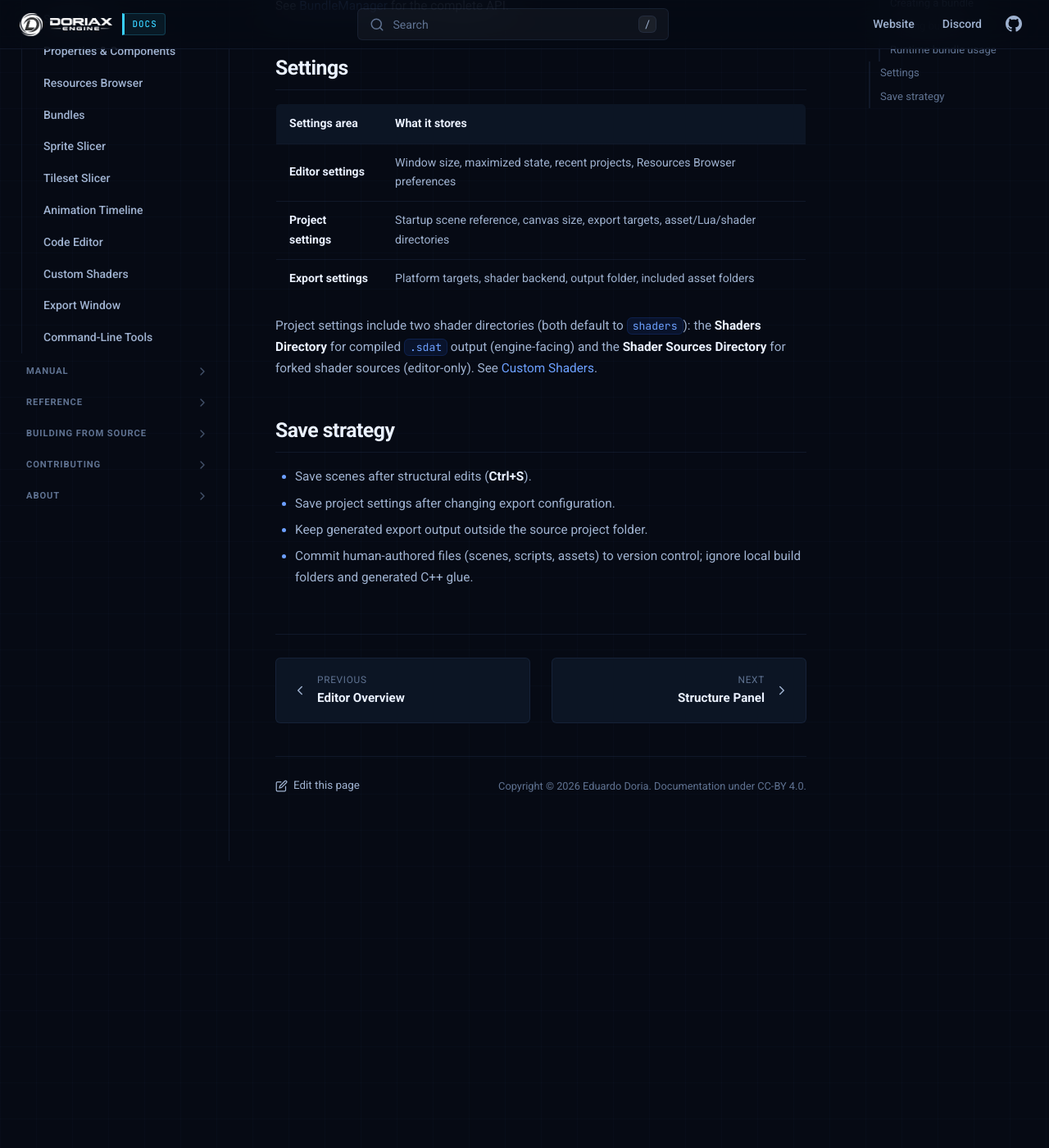
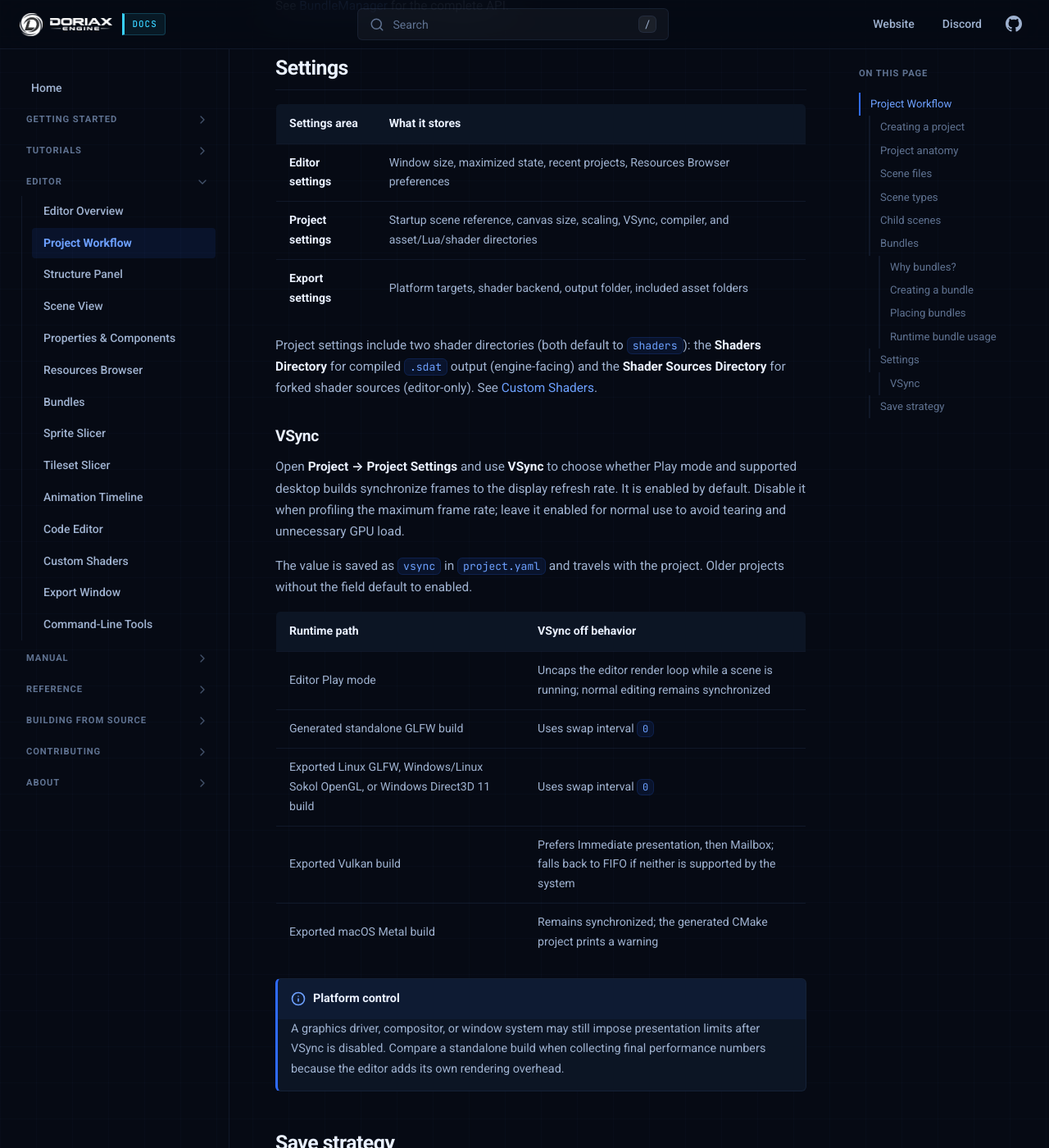
Before and after one commit to doriaxengine/doriax-docs, an MkDocs documentation site: the page built from docs/editor/project-workflow.md, in a window 1280 px wide and 1400 px high, scrolled down 3406 px. Shown: the whole window at 82% size. Built offline with MkDocs 1.6.1, drawn with Linux system fonts in a browser that asks for light colours; before the commit the page ends 4456 px from its top, so only the background shows below that.

Commit message:
Added vsync project setting

```diff
--- a/docs/editor/project-workflow.md
+++ b/docs/editor/project-workflow.md
@@ -126,13 +126,36 @@ See [BundleManager](../reference/classes/bundlemanager.md) for the complete API.
 | Settings area | What it stores |
 | --- | --- |
 | **Editor settings** | Window size, maximized state, recent projects, Resources Browser preferences |
-| **Project settings** | Startup scene reference, canvas size, export targets, asset/Lua/shader directories |
+| **Project settings** | Startup scene reference, canvas size, scaling, VSync, compiler, and asset/Lua/shader directories |
 | **Export settings** | Platform targets, shader backend, output folder, included asset folders |
 
 Project settings include two shader directories (both default to `shaders`): the
 **Shaders Directory** for compiled `.sdat` output (engine-facing) and the **Shader
 Sources Directory** for forked shader sources (editor-only). See
 [Custom Shaders](custom-shaders.md#project-settings).
+
+### VSync
+
+Open **Project → Project Settings** and use **VSync** to choose whether Play mode and
+supported desktop builds synchronize frames to the display refresh rate. It is enabled
+by default. Disable it when profiling the maximum frame rate; leave it enabled for
+normal use to avoid tearing and unnecessary GPU load.
+
+The value is saved as `vsync` in `project.yaml` and travels with the project. Older
+projects without the field default to enabled.
+
+| Runtime path | VSync off behavior |
+| --- | --- |
+| Editor Play mode | Uncaps the editor render loop while a scene is running; normal editing remains synchronized |
+| Generated standalone GLFW build | Uses swap interval `0` |
+| Exported Linux GLFW, Windows/Linux Sokol OpenGL, or Windows Direct3D 11 build | Uses swap interval `0` |
+| Exported Vulkan build | Prefers Immediate presentation, then Mailbox; falls back to FIFO if neither is supported by the system |
+| Exported macOS Metal build | Remains synchronized; the generated CMake project prints a warning |
+
+!!! note "Platform control"
+    A graphics driver, compositor, or window system may still impose presentation
+    limits after VSync is disabled. Compare a standalone build when collecting final
+    performance numbers because the editor adds its own rendering overhead.
 
 ## Save strategy
 
```
Also changed, not shown: docs/building/macos.md (+6 -0 lines), docs/editor/export.md (+12 -0 lines), docs/editor/scene-view.md (+4 -0 lines), docs/reference/build-options.md (+18 -0 lines).
